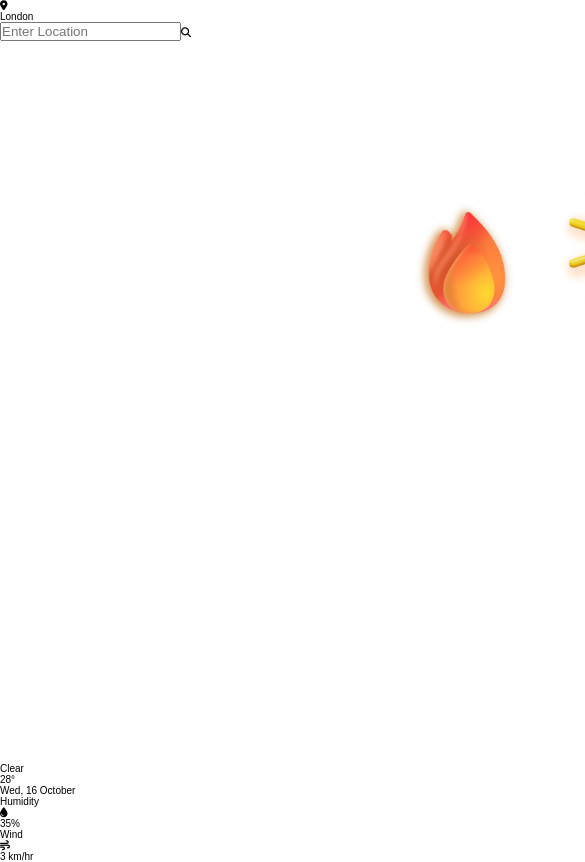
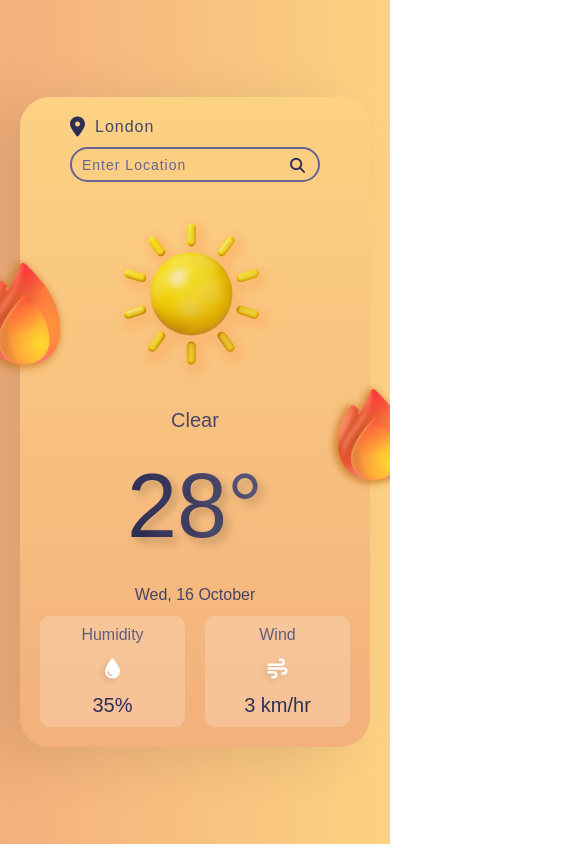
Before and after one commit to francesschisom/weatherify_weatherapp, a React (Vite) app in the folder weather-app/: page / in a window 390 px wide. Shown: the top 862 px of the page, 585 px wide, since content can reach past the window. Built offline with nearby package versions, Linux system fonts and the light colour scheme.

Commit message:
feat: add responsive styles and layout for weather app components

```diff
--- a/weather-app/src/Components/WeatherApp.css
+++ b/weather-app/src/Components/WeatherApp.css
@@ -0,0 +1,149 @@
+.container {
+    width: 100%;
+    height: 100vh;
+    background-image: linear-gradient(to right, #f3b07c, #fcd283);
+    display: flex;
+    justify-content: center;
+    align-items: center;
+    overflow: hidden;
+}
+
+.weather img {
+    margin-top: -9rem;
+}
+
+.weather-app {
+    width: 35rem;
+    height: 65rem;
+    background-image: linear-gradient(to top, #f3b07c, #fcd283);
+    border-radius: 3rem;
+    display: flex;
+    flex-direction: column;
+    align-items: center;
+    padding: 2rem;
+    box-shadow: -3rem 1rem 6rem rgba(0, 0, 0, 0.1);
+    position: relative;
+}
+
+.search {
+    display: flex;
+    flex-direction: column;
+    row-gap: 1rem;
+}
+
+.search-top {
+    display: flex;
+    align-items: center;
+    column-gap: 1rem;
+}
+
+.search-top i {
+    font-size: 2rem;
+    color: #2f2e57;
+}
+
+.search-top div {
+    font-size: 1.6rem;
+    color: #484569;
+    letter-spacing: 0.1rem;
+}
+
+.search-bar {
+    position: relative;
+}
+
+.search-bar input {
+    width: 25rem;
+    height: 3.5rem;
+    background-color: transparent;
+    border: 0.2rem solid #676394;
+    border-radius: 3rem;
+    outline: none;
+    padding: 1rem 3rem 1rem 1rem;
+    font-size: 1.6rem;
+    color: #484569;
+}
+
+.search-bar input::placeholder {
+    font-size: 1.4rem;
+    color: #676394;
+    letter-spacing: 0.1rem;
+}
+
+.search-bar input:focus::placeholder {
+    color: transparent;
+}
+
+.search-bar i {
+    position: absolute;
+    top: 50%;
+    transform: translateY(-50%);
+    right: 1.5rem;
+    font-size: 1.5rem;
+    color: #2f2e57;
+    cursor: pointer;
+}
+
+.weather-type {
+    position: absolute;
+    top: 48%;
+    left: 50%;
+    transform: translateX(-50%);
+    font-size: 2rem;
+    color: #484569;
+}
+
+.temp {
+    position: absolute;
+    top: 55%;
+    left: 50%;
+    transform: translateX(-50%);
+    font-size: 9rem;
+    background-image: linear-gradient(to right, #2f2e57,  #605d80);
+    -webkit-background-clip: text;
+    -webkit-text-fill-color: transparent;
+    text-shadow: 0.5rem 0.5rem 1rem rgba(0, 0, 0, 0.2);
+}
+
+.weather-date {
+    position: absolute;
+    bottom: 22%;
+    font-size: 1.6rem;
+    color: #484569;
+}
+
+.weather-data {
+    width: 100%;
+    position: absolute;
+    bottom: 2rem;
+    display: flex;
+    column-gap: 2rem;
+    padding: 0 2rem;
+}
+
+.weather-data > div {
+    flex: 1;
+    display: flex;
+    flex-direction: column;
+    align-items: center;
+    row-gap: 1.5rem;
+    background-color: rgba(255, 255, 255, 0.2);
+    padding: 1rem;
+    border-radius: 1rem;
+}
+
+.data-name {
+    font-size: 1.6rem;
+    color: #605d80;
+}
+
+.weather-data i {
+    font-size: 2rem;
+    color: #fff;
+    text-shadow: -0.3rem 0.3rem 0.5rem rgba(0, 0, 0, 0.1);
+}
+
+.data {
+    font-size: 2rem;
+    color: #2f2e57;
+}
```
